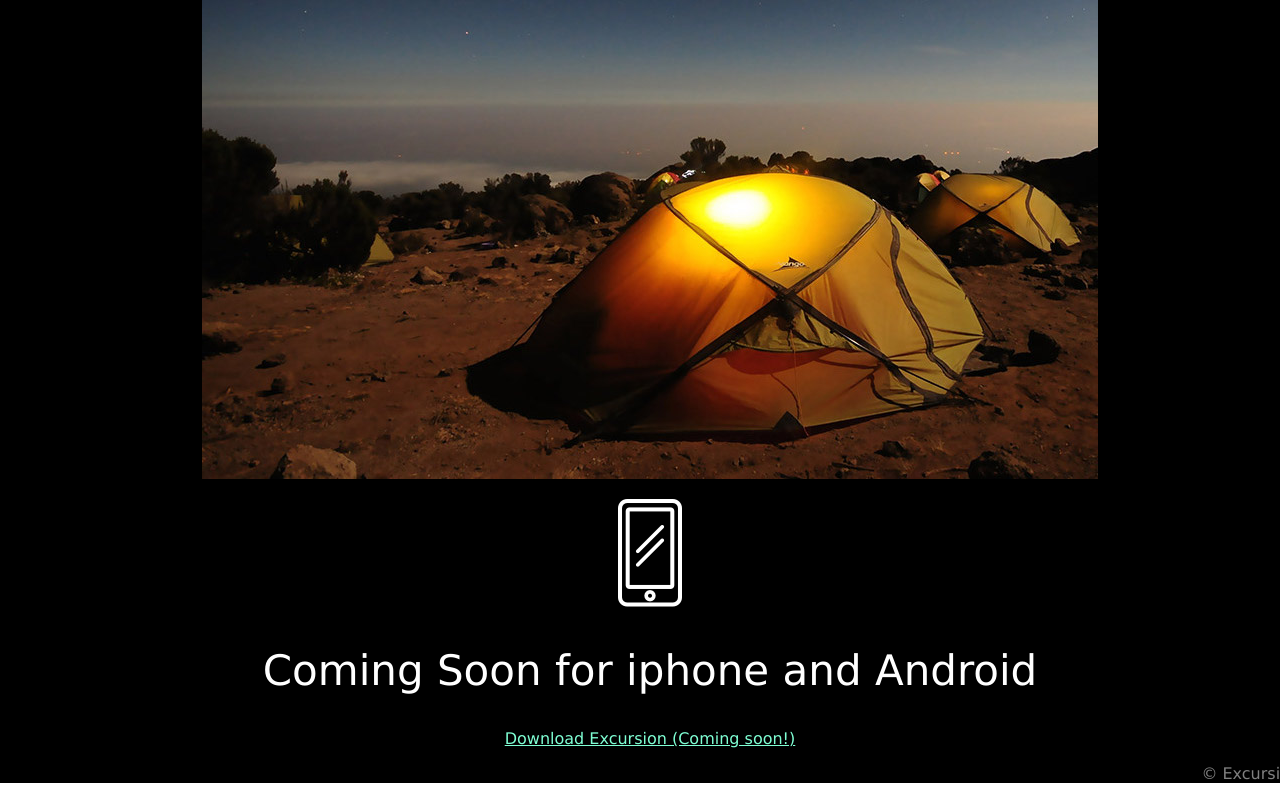
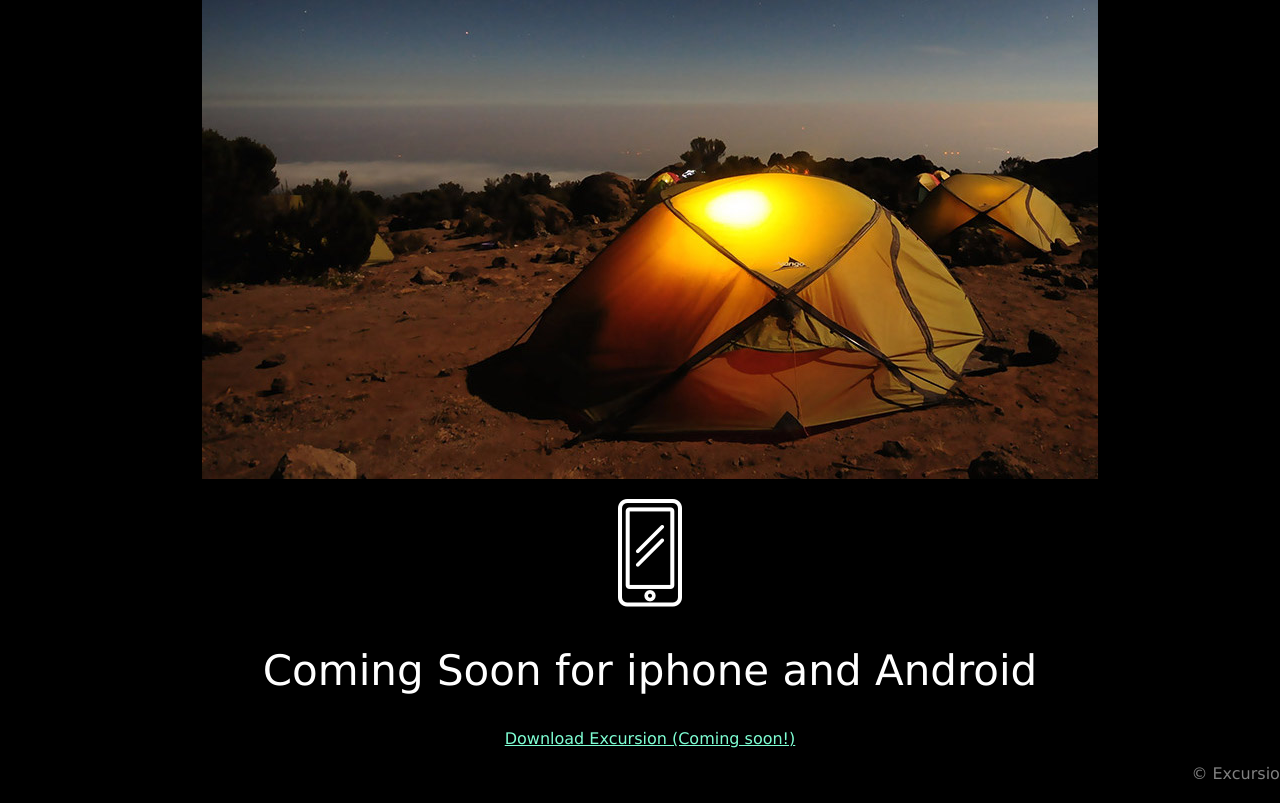
Before and after one commit to wisler9/excursion, a plain HTML site: page index.html in a window 1280 px wide. Shown: the part 509-1312 px from the top of the page. Drawn offline with Linux system fonts and the light colour scheme.

Commit message:
fixed footer

```diff
--- a/resources/css/style.css
+++ b/resources/css/style.css
@@ -41,5 +41,5 @@ p {
 footer {
     text-align: right;
     color: gray;
-    padding: 0px 10px 20px 0pxs;
+    padding: 0px 10px 20px 0px;
 }
```
